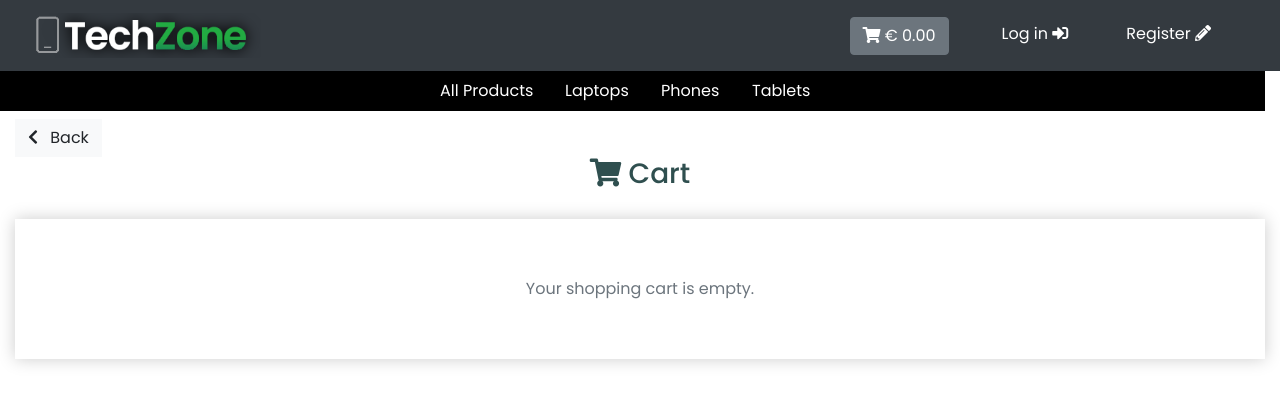
After one commit to testgitpodcistudent/milestone-4-copy, a Django app: page /cart/ in a window 1280 px wide. The commit adds this page. Shown: the top 404 px of the page. Run offline with Django 3.2, Linux system fonts and the light colour scheme; some libraries are stand-ins or nearby versions.

Commit message:
added formatting to cat.html, added context processor in /cart/

```diff
--- /dev/null
+++ b/cart/contexts.py
@@ -0,0 +1,28 @@
+from decimal import Decimal
+from django.conf import settings
+
+def cart_contents(request):
+
+    cart_items = []
+    total = 0
+    product_count = 0
+
+    if total < settings.FREE_DELIVERY_THRESHOLD:
+        delivery = total * Decimal(settings.STANDARD_DELIVERY_PERCENTAGE)
+        free_delivery_delta = settings.FREE_DELIVERY_THRESHOLD
+    else:
+        delivery = 0
+        free_delivery_delta = 0
+
+    grand_total = delivery + total
+
+    context = {
+        'cart_items': cart_items,
+        'total': total,
+        'product_count': product_count,
+        'free_delivery_delta': free_delivery_delta,
+        'free_delivery_threshold': settings.FREE_DELIVERY_THRESHOLD,
+        'grand_total': grand_total,
+    }
+
+    return context
--- /dev/null
+++ b/cart/templates/cart/cart.html
@@ -0,0 +1,31 @@
+{% extends "base.html" %}
+{% load static %}
+
+{% block content %}
+<div class="container-fluid">
+    <row>
+        <!-- "Back" button, redirects browser to previous page-->
+        <button class="btn btn-light rounded-0 mt-2" onclick="goBack()"><i class="fas fa-chevron-left mr-2"></i>
+            Back</button>
+    </row>
+
+    <div class="row ml-1 mr-1">
+        <div class="col-12 text-center mt-0 mb-1">
+            <h3><i class="fas fa-shopping-cart"></i> Cart</h3>
+        </div>
+    </div>
+
+    <div class="box-element pl-4 pr-4">
+        {% if cart_items %}
+
+        {% else %}
+        <div class="row">
+            <div class="col text-center text-muted mt-5 mb-5">
+                Your shopping cart is empty.
+            </div>
+        </div>
+        {% endif %}
+    </div>
+</div>
+
+{% endblock %}
--- /dev/null
+++ b/cart/urls.py
@@ -0,0 +1,7 @@
+from django.contrib import admin
+from django.urls import path
+from . import views
+
+urlpatterns = [
+    path('', views.view_cart, name='view_cart')
+]
--- a/cart/views.py
+++ b/cart/views.py
@@ -1,3 +1,10 @@
 from django.shortcuts import render
 
 # Create your views here.
+from django.shortcuts import render
+
+# Create your views here.
+def view_cart(request):
+    """ return cart contents page """
+
+    return render(request, 'cart/cart.html')
--- a/techzone/settings.py
+++ b/techzone/settings.py
@@ -65,7 +65,7 @@ INSTALLED_APPS = [
 
     'home',
     'products',
-    'bag',
+    'cart',
 
 ]
 
@@ -106,6 +106,7 @@ TEMPLATES = [
                 'django.template.context_processors.request',  # required by allauth
                 'django.contrib.auth.context_processors.auth',
                 'django.contrib.messages.context_processors.messages',
+                'cart.contexts.cart_contents'
             ],
         },
     },
@@ -171,6 +172,9 @@ MEDIA_URL = '/images/'
 
 MEDIA_ROOT = os.path.join(BASE_DIR, 'static/images')
 
+FREE_DELIVERY_THRESHOLD = 50
+STANDARD_DELIVERY_PERCENTAGE = 10
+
 # Default primary key field type
 # https://docs.djangoproject.com/en/3.2/ref/settings/#default-auto-field
 
--- a/techzone/urls.py
+++ b/techzone/urls.py
@@ -6,6 +6,7 @@ from django.conf.urls.static import static
 urlpatterns = [
     path('', include('home.urls')),
     path('products/', include('products.urls')),
+    path('cart/', include('cart.urls')),
     path('admin/', admin.site.urls),
     path('accounts', include('allauth.urls')),
 ] + static(settings.MEDIA_URL, document_root=settings.MEDIA_ROOT)
--- a/templates/base.html
+++ b/templates/base.html
@@ -86,7 +86,7 @@
 
                                 <!-- cart total -->
                                 <li>
-                                    <a href="" id=" cart-total" class="btn btn-secondary mr-5">
+                                    <a href="{% url 'view_cart' %}" id=" cart-total" class="btn btn-secondary mr-5">
                                         <i class="fas fa-shopping-cart"></i>
                                         <span>
                                             {% if grand_total %}
```
